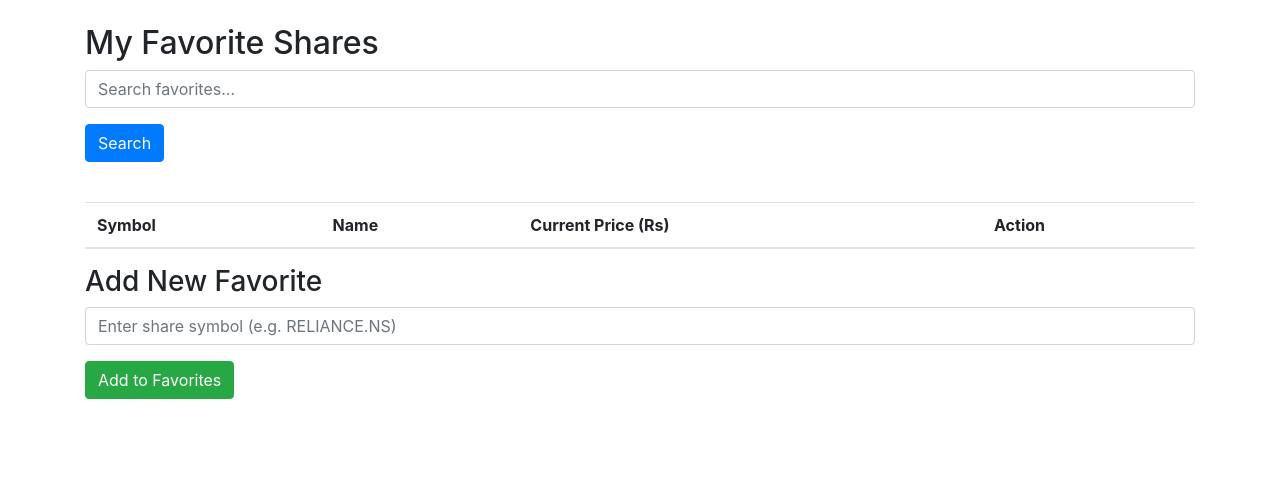
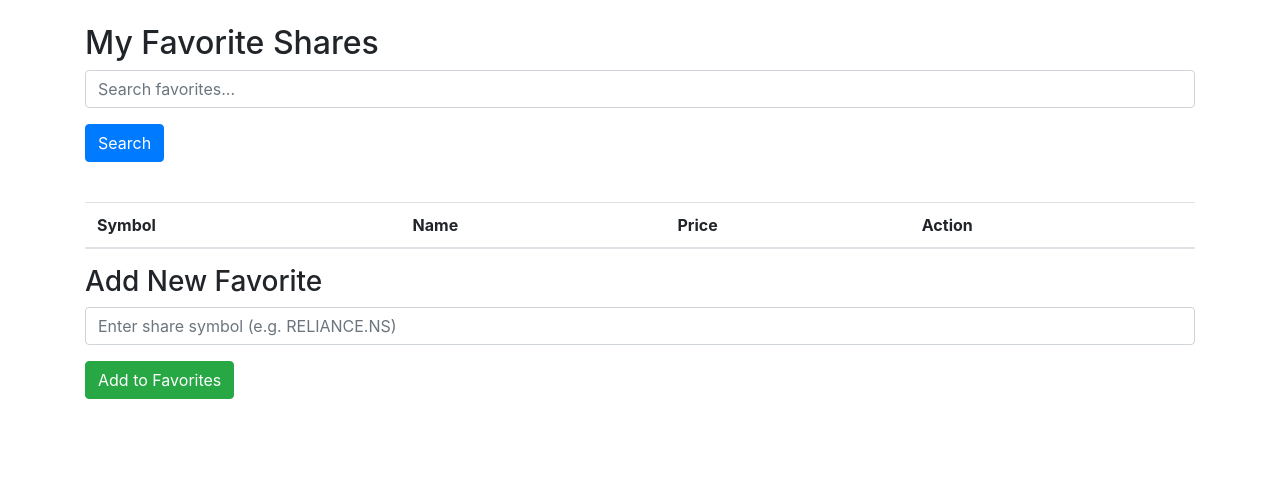
Before and after one commit to g24ai1002/VCC_Project_App, a Flask app: page /favorites in a window 1280 px wide. Shown: the part 104-592 px from the top of the page. Run offline with Flask 2, Linux system fonts and the light colour scheme; the visitor is signed in with stand-in values (Sample User, id 1); data comes from the database, SQL or seed files in the repository; data that the repository does not hold is empty; some libraries are stand-ins or nearby versions.

Commit message:
Update favorites.html

```diff
--- a/templates/favorites.html
+++ b/templates/favorites.html
@@ -14,7 +14,7 @@
      <tr>
         <th>Symbol</th>
         <th>Name</th>
-        <th>Current Price (Rs)</th>
+        <th>Price</th>
         <th>Action</th>
      </tr>
   </thead>
```
